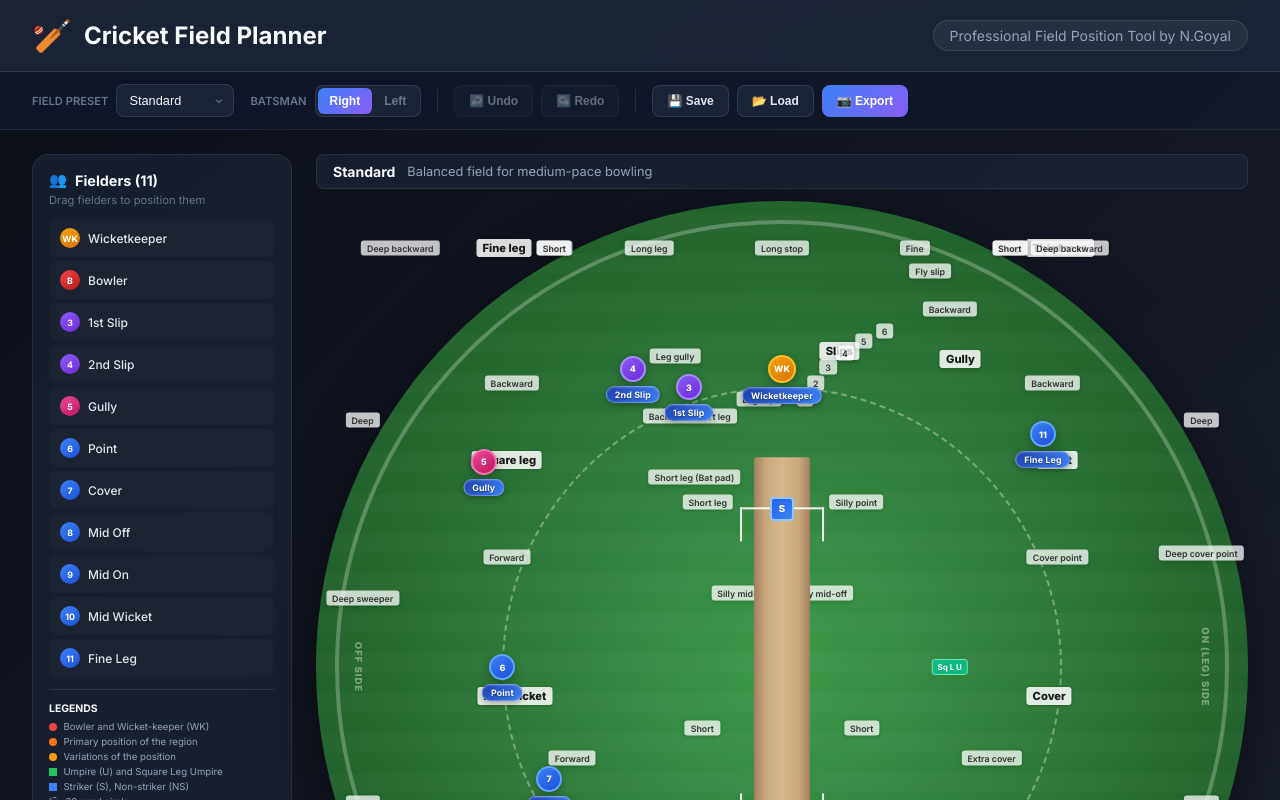
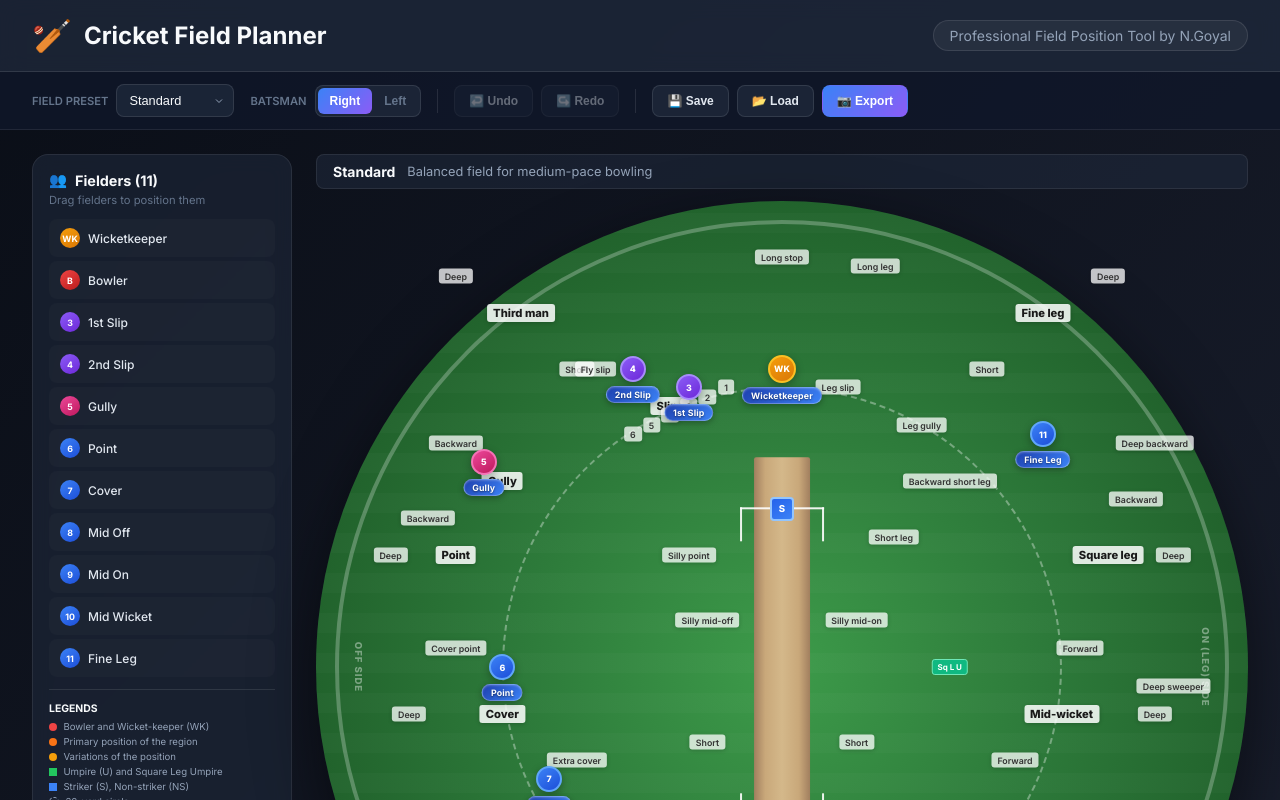
Before and after one commit to navendugoyal19/Cricket-field-position, a React (Vite) app: page / in a window 1280 px wide. Shown: the top 800 px of the page. Built offline with nearby package versions, Linux system fonts and the light colour scheme.

Commit message:
Rebuild: Simple direct coordinates organized by field zones

```diff
--- a/src/components/CricketField.tsx
+++ b/src/components/CricketField.tsx
@@ -3,158 +3,139 @@ import type { Fielder } from '../types';
 import { getFielderColor } from '../utils/fieldPositions';
 
 /**
- * Cricket Field Position Labels - Batsman-Relative Coordinates
+ * Cricket Field - Simple Direct Coordinates
  *
- * KEY INSIGHT: All fielding positions are measured relative to the
- * BATSMAN'S POSITION at the crease, NOT the center of the field.
+ * Layout (Y-axis):
+ * - 0% = Top of field (boundary behind WK)
+ * - 18% = Wicketkeeper position
+ * - 33% = Striker batsman (at crease)
+ * - 50% = Center of field / pitch
+ * - 67% = Non-striker (at other crease)
+ * - 78% = Bowler position
+ * - 100% = Bottom boundary
  *
- * Batsman (striker) is at: x=50%, y=33% (at the top crease)
- *
- * Angle reference (0° = toward bowler, measured clockwise):
- * - 0° = Straight toward bowler (Long off/Long on direction)
- * - 90° = Off-side (Point, Square cut area)
- * - 180° = Behind batsman (Slips, Third man)
- * - 270° (-90°) = Leg-side (Square leg, Fine leg)
+ * X-axis:
+ * - 0% = Left (off-side for right-hander)
+ * - 50% = Center (pitch line)
+ * - 100% = Right (leg-side for right-hander)
  */
 
-// Batsman position (striker's crease)
-const BATSMAN_X = 50;
-const BATSMAN_Y = 33;
+// Simple position labels with direct x,y coordinates
+// Carefully placed based on cricket field layout
+const POSITION_LABELS = [
+    // ============================================
+    // TOP - BEHIND WICKET AREA (y: 5-25%)
+    // WK at ~18%, Slips beside WK
+    // ============================================
 
-// Helper: Calculate position from batsman using angle and distance
-// 0° = DOWN (toward bowler), 90° = RIGHT (off-side), 180° = UP (behind), 270° = LEFT (leg-side)
-function fromBatsman(angleDegrees: number, distance: number): { x: number; y: number } {
-    const radians = angleDegrees * (Math.PI / 180);
-    // sin for X (0° gives 0, 90° gives 1)
-    // cos for Y (0° gives 1, 90° gives 0)
-    const x = BATSMAN_X + distance * Math.sin(radians);
-    const y = BATSMAN_Y + distance * Math.cos(radians);
-    return { x: Math.max(5, Math.min(95, x)), y: Math.max(5, Math.min(95, y)) };
-}
+    // Third Man - Off side, behind (top left area)
+    { name: 'Third man', x: 22, y: 12, size: 'large' },
+    { name: 'Deep', x: 15, y: 8, size: 'small' },
+    { name: 'Short', x: 28, y: 18, size: 'small' },
 
-// Position labels with CORRECT angles relative to batsman
-// Angle: 0° = toward bowler, 90° = off-side, -90° = leg-side, 180° = behind
-const POSITIONS = [
-    // ============================================
-    // BEHIND BATSMAN (150° to 210°)
-    // ============================================
-    { name: 'Long stop', angle: 180, dist: 28, size: 'small' },
+    // Long stop - directly behind
+    { name: 'Long stop', x: 50, y: 6, size: 'small' },
 
-    // Third Man (Off-side, behind) - around 135-150°
-    { name: 'Third man', angle: 145, dist: 52, size: 'large' },
-    { name: 'Deep', angle: 155, dist: 58, size: 'small' },
-    { name: 'Short', angle: 140, dist: 38, size: 'small' },
-    { name: 'Fine', angle: 165, dist: 55, size: 'small' },
+    // Fine Leg - Leg side, behind (top right area)
+    { name: 'Fine leg', x: 78, y: 12, size: 'large' },
+    { name: 'Deep', x: 85, y: 8, size: 'small' },
+    { name: 'Short', x: 72, y: 18, size: 'small' },
+    { name: 'Long leg', x: 60, y: 7, size: 'small' },
 
-    // Fine Leg (Leg-side, behind) - around 210-235°
-    { name: 'Fine leg', angle: 215, dist: 52, size: 'large' },
-    { name: 'Deep', angle: 205, dist: 58, size: 'small' },
-    { name: 'Short', angle: 220, dist: 38, size: 'small' },
-    { name: 'Long leg', angle: 195, dist: 55, size: 'small' },
+    // Slips - Arc beside wicketkeeper (off-side)
+    { name: 'Slips', x: 38, y: 22, size: 'large' },
+    { name: '1', x: 44, y: 20, size: 'small' },
+    { name: '2', x: 42, y: 21, size: 'small' },
+    { name: '3', x: 40, y: 22, size: 'small' },
+    { name: '4', x: 38, y: 23, size: 'small' },
+    { name: '5', x: 36, y: 24, size: 'small' },
+    { name: '6', x: 34, y: 25, size: 'small' },
+    { name: 'Fly slip', x: 30, y: 18, size: 'small' },
+
+    // Leg Slip - beside WK on leg side
+    { name: 'Leg slip', x: 56, y: 20, size: 'small' },
+    { name: 'Leg gully', x: 65, y: 24, size: 'small' },
 
     // ============================================
-    // SLIPS (Behind batsman, off-side) - 155-175°
+    // UPPER MIDDLE - SQUARE AREA (y: 28-45%)
+    // Gully, Point area (off-side square)
+    // Square leg area (leg-side square)
     // ============================================
-    { name: 'Slips', angle: 160, dist: 18, size: 'large' },
-    { name: '1', angle: 168, dist: 12, size: 'small' },
-    { name: '2', angle: 165, dist: 14, size: 'small' },
-    { name: '3', angle: 162, dist: 16, size: 'small' },
-    { name: '4', angle: 158, dist: 18, size: 'small' },
-    { name: '5', angle: 154, dist: 20, size: 'small' },
-    { name: '6', angle: 150, dist: 22, size: 'small' },
-    { name: 'Fly slip', angle: 148, dist: 30, size: 'small' },
 
-    // Leg slip (Behind, leg-side) - around 195°
-    { name: 'Leg slip', angle: 192, dist: 12, size: 'small' },
-    { name: 'Leg gully', angle: 215, dist: 20, size: 'small' },
-    { name: 'Backward short leg', angle: 225, dist: 14, size: 'small' },
+    // Gully - Off side, behind square
+    { name: 'Gully', x: 20, y: 30, size: 'large' },
+    { name: 'Backward', x: 15, y: 26, size: 'small' },
+
+    // Point - Off side, SQUARE of wicket (level with batsman)
+    { name: 'Point', x: 15, y: 38, size: 'large' },
+    { name: 'Backward', x: 12, y: 34, size: 'small' },
+    { name: 'Deep', x: 8, y: 38, size: 'small' },
+
+    // Short leg area - close to batsman, leg side
+    { name: 'Short leg', x: 62, y: 36, size: 'small' },
+    { name: 'Backward short leg', x: 68, y: 30, size: 'small' },
+
+    // Square Leg - Leg side, SQUARE of wicket
+    { name: 'Square leg', x: 85, y: 38, size: 'large' },
+    { name: 'Backward', x: 88, y: 32, size: 'small' },
+    { name: 'Deep', x: 92, y: 38, size: 'small' },
+    { name: 'Deep backward', x: 90, y: 26, size: 'small' },
 
     // ============================================
-    // GULLY (Off-side, behind square) - around 125-140°
+    // MIDDLE - COVER / MID-WICKET AREA (y: 45-60%)
     // ============================================
-    { name: 'Gully', angle: 130, dist: 25, size: 'large' },
-    { name: 'Backward', angle: 140, dist: 28, size: 'small' },
-    { name: 'Deep backward', angle: 140, dist: 48, size: 'small' },
+
+    // Silly positions (very close to batsman)
+    { name: 'Silly point', x: 40, y: 38, size: 'small' },
+    { name: 'Silly mid-off', x: 42, y: 45, size: 'small' },
+    { name: 'Silly mid-on', x: 58, y: 45, size: 'small' },
+
+    // Cover - Off side, forward of square
+    { name: 'Cover', x: 20, y: 55, size: 'large' },
+    { name: 'Extra cover', x: 28, y: 60, size: 'small' },
+    { name: 'Deep', x: 10, y: 55, size: 'small' },
+    { name: 'Cover point', x: 15, y: 48, size: 'small' },
+
+    // Mid-wicket - Leg side, forward of square
+    { name: 'Mid-wicket', x: 80, y: 55, size: 'large' },
+    { name: 'Forward', x: 75, y: 60, size: 'small' },
+    { name: 'Deep', x: 90, y: 55, size: 'small' },
+    { name: 'Forward', x: 82, y: 48, size: 'small' },
+    { name: 'Deep sweeper', x: 92, y: 52, size: 'small' },
 
     // ============================================
-    // POINT (Off-side, SQUARE - exactly 90°)
+    // LOWER MIDDLE - MID-OFF / MID-ON AREA (y: 65-80%)
     // ============================================
-    { name: 'Point', angle: 100, dist: 30, size: 'large' },
-    { name: 'Backward', angle: 115, dist: 32, size: 'small' },
-    { name: 'Deep', angle: 100, dist: 55, size: 'small' },
-    { name: 'Cover point', angle: 80, dist: 30, size: 'small' },
-    { name: 'Deep cover point', angle: 85, dist: 55, size: 'small' },
+
+    // Mid-off - Straight, off side
+    { name: 'Mid-off', x: 38, y: 72, size: 'large' },
+    { name: 'Short', x: 42, y: 58, size: 'small' },
+    { name: 'Deep', x: 32, y: 82, size: 'small' },
+    { name: 'Deep extra cover', x: 15, y: 78, size: 'small' },
+
+    // Mid-on - Straight, leg side
+    { name: 'Mid-on', x: 62, y: 72, size: 'large' },
+    { name: 'Short', x: 58, y: 58, size: 'small' },
+    { name: 'Deep', x: 68, y: 82, size: 'small' },
+    { name: 'Deep forward', x: 85, y: 78, size: 'small' },
 
     // ============================================
-    // SILLY/SHORT (Very close to batsman)
+    // BOTTOM - BOUNDARY AREA (y: 85-95%)
     // ============================================
-    { name: 'Silly point', angle: 95, dist: 8, size: 'small' },
-    { name: 'Silly mid-off', angle: 25, dist: 10, size: 'small' },
-    { name: 'Silly mid-on', angle: 335, dist: 10, size: 'small' },
-    { name: 'Short leg', angle: 265, dist: 8, size: 'small' },
-    { name: 'Short leg (Bat pad)', angle: 250, dist: 10, size: 'small' },
 
-    // ============================================
-    // COVER (Off-side, forward - around 45-60°)
-    // ============================================
-    { name: 'Cover', angle: 55, dist: 35, size: 'large' },
-    { name: 'Extra cover', angle: 40, dist: 35, size: 'small' },
-    { name: 'Deep', angle: 55, dist: 55, size: 'small' },
+    // Long off - Off side boundary
+    { name: 'Long off', x: 35, y: 92, size: 'large' },
+    { name: 'Wide', x: 20, y: 90, size: 'small' },
+    { name: 'Straight', x: 45, y: 94, size: 'small' },
 
-    // ============================================
-    // MID-OFF (Off-side, straight - around 15-25°)
-    // ============================================
-    { name: 'Mid-off', angle: 20, dist: 40, size: 'large' },
-    { name: 'Short', angle: 20, dist: 25, size: 'small' },
-    { name: 'Deep', angle: 15, dist: 52, size: 'small' },
-    { name: 'Deep extra cover', angle: 45, dist: 58, size: 'small' },
+    // Straight hit - directly behind bowler
+    { name: 'Straight hit', x: 50, y: 95, size: 'small' },
 
-    // ============================================
-    // LONG OFF (Off-side boundary)
-    // ============================================
-    { name: 'Long off', angle: 12, dist: 60, size: 'large' },
-    { name: 'Wide', angle: 35, dist: 58, size: 'small' },
-    { name: 'Straight', angle: 5, dist: 62, size: 'small' },
-    { name: 'Straight hit', angle: 0, dist: 63, size: 'small' },
-
-    // ============================================
-    // MID-ON (Leg-side, straight - around 335-345°)
-    // ============================================
-    { name: 'Mid-on', angle: 340, dist: 40, size: 'large' },
-    { name: 'Short', angle: 340, dist: 25, size: 'small' },
-    { name: 'Deep', angle: 345, dist: 52, size: 'small' },
-
-    // ============================================
-    // LONG ON (Leg-side boundary)
-    // ============================================
-    { name: 'Long on', angle: 348, dist: 60, size: 'large' },
-    { name: 'Wide', angle: 325, dist: 58, size: 'small' },
-    { name: 'Straight', angle: 355, dist: 62, size: 'small' },
-
-    // ============================================
-    // MID-WICKET (Leg-side, forward - around 300-320°)
-    // ============================================
-    { name: 'Mid-wicket', angle: 305, dist: 35, size: 'large' },
-    { name: 'Forward', angle: 320, dist: 35, size: 'small' },
-    { name: 'Deep', angle: 305, dist: 55, size: 'small' },
-    { name: 'Deep forward', angle: 315, dist: 58, size: 'small' },
-
-    // ============================================
-    // SQUARE LEG (Leg-side, SQUARE - exactly 270°)
-    // ============================================
-    { name: 'Square leg', angle: 260, dist: 30, size: 'large' },
-    { name: 'Backward', angle: 245, dist: 32, size: 'small' },
-    { name: 'Forward', angle: 280, dist: 30, size: 'small' },
-    { name: 'Deep', angle: 260, dist: 55, size: 'small' },
-    { name: 'Deep sweeper', angle: 280, dist: 55, size: 'small' },
-    { name: 'Deep backward', angle: 235, dist: 50, size: 'small' },
+    // Long on - Leg side boundary
+    { name: 'Long on', x: 65, y: 92, size: 'large' },
+    { name: 'Wide', x: 80, y: 90, size: 'small' },
+    { name: 'Straight', x: 55, y: 94, size: 'small' },
 ];
-
-// Convert to x,y coordinates
-const POSITION_LABELS = POSITIONS.map(pos => {
-    const { x, y } = fromBatsman(pos.angle, pos.dist);
-    return { name: pos.name, x, y, size: pos.size };
-});
 
 interface CricketFieldProps {
     fielders: Fielder[];
@@ -187,9 +168,7 @@ export function CricketField({
 
     useEffect(() => {
         const handleKeyDown = (e: KeyboardEvent) => {
-            if (e.key === 'Escape') {
-                onSelect(null);
-            }
+            if (e.key === 'Escape') onSelect(null);
         };
         window.addEventListener('keydown', handleKeyDown);
         return () => window.removeEventListener('keydown', handleKeyDown);
@@ -235,7 +214,6 @@ export function CricketField({
                 <div className="crease popping-crease-bottom" />
                 <div className="crease return-crease-bottom-left" />
                 <div className="crease return-crease-bottom-right" />
-
                 <div className="stumps-container stumps-top">
                     <div className="stump" /><div className="stump" /><div className="stump" />
                     <div className="bails" />
@@ -247,20 +225,12 @@ export function CricketField({
             </div>
 
             {/* Batsmen */}
-            <div className="batsman-marker batsman-striker">
-                <div className="batsman-icon">S</div>
-            </div>
-            <div className="batsman-marker batsman-nonstriker">
-                <div className="batsman-icon">NS</div>
-            </div>
+            <div className="batsman-marker batsman-striker"><div className="batsman-icon">S</div></div>
+            <div className="batsman-marker batsman-nonstriker"><div className="batsman-icon">NS</div></div>
 
             {/* Umpires */}
-            <div className="umpire-marker square-leg-umpire">
-                <div className="umpire-icon">Sq L U</div>
-            </div>
-            <div className="umpire-marker main-umpire">
-                <div className="umpire-icon">U</div>
-            </div>
+            <div className="umpire-marker square-leg-umpire"><div className="umpire-icon">Sq L U</div></div>
+            <div className="umpire-marker main-umpire"><div className="umpire-icon">U</div></div>
 
             {/* Side labels */}
             <div className={`side-label offside ${isLeftHanded ? 'flipped' : ''}`}>Off side</div>
```
